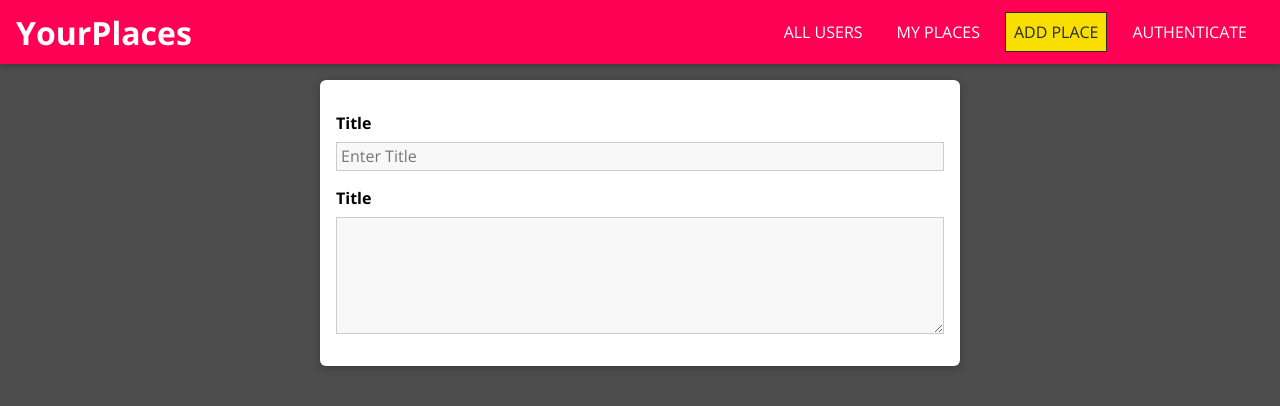
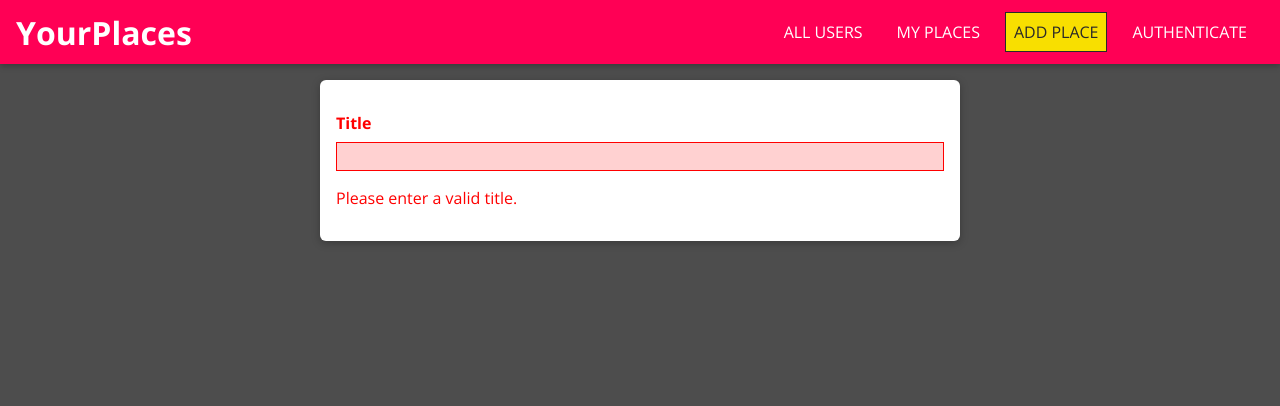
Before and after one commit to krunalsukhwani/places-frontend, a React (Create React App) app: page /places/new in a window 1280 px wide. Shown: the top 406 px of the page. Built offline with nearby package versions, Linux system fonts and the light colour scheme.

Commit message:
Managing State using useReducer

```diff
--- a/src/places/pages/NewPlace.js
+++ b/src/places/pages/NewPlace.js
@@ -9,15 +9,9 @@
       <Input
         element="input"
         type="text"
-        id="title"
-        placeholder="Enter Title"
         label="Title"
-      />
-      <Input
-        element="textarea"
-        id="description"
-        label="Title"
-        rows="5"
+        validators={[]}
+        errorText="Please enter a valid title."
       />
     </form>
   );
--- a/src/shared/components/FormElements/Input.js
+++ b/src/shared/components/FormElements/Input.js
@@ -1,23 +1,58 @@
-import React from "react";
+import React, { useReducer } from "react";
 
 import "./Input.css";
 
+const inputReducer = (state, action) => {
+  switch (action.type) {
+    case "CHANGE":
+      return {
+        ...state,
+        value: action.val,
+        isValid: true,
+      };
+    default:
+      return state;
+  }
+};
 const Input = (props) => {
+  const [inputState, dispatch] = useReducer(inputReducer, {
+    value: "",
+    isValid: false,
+  });
+
+  const changeHandler = (event) => {
+    dispatch({ type: "CHANGE", val: event.target.value });
+  };
 
   const element =
     props.element === "input" ? (
-      <input id={props.id} type={props.type} placeholder={props.placeholder} />
+      <input
+        id={props.id}
+        type={props.type}
+        placeholder={props.placeholder}
+        onChange={changeHandler}
+        value={inputState.value}
+      />
     ) : (
-      <textarea id={props.id} rows={props.rows || 3} />
+      <textarea
+        id={props.id}
+        rows={props.rows || 3}
+        onChange={changeHandler}
+        value={inputState.value}
+      />
     );
 
   return (
-    <div className={`form-control`}>
+    <div
+      className={`form-control ${
+        !inputState.isValid && "form-control--invalid"
+      }`}
+    >
       <label htmlFor={props.id}>{props.label}</label>
       {element}
+      {!inputState.isValid && <p>{props.errorText}</p>}
     </div>
   );
-
 };
 
 export default Input;
```
